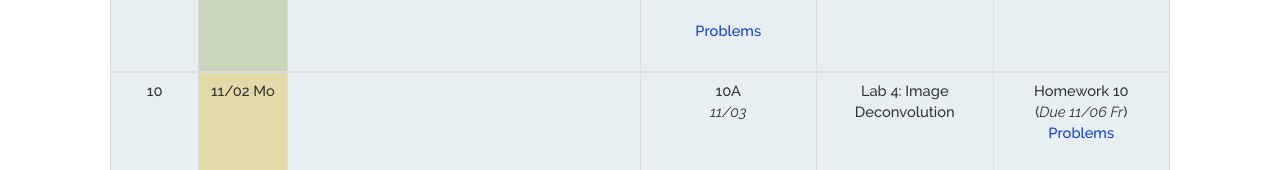
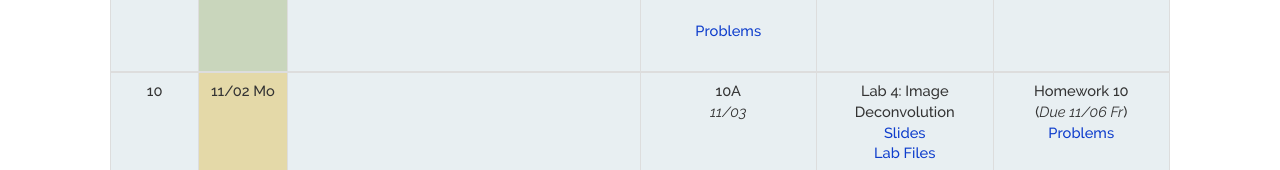
Before and after one commit to alokthakrar/fa26-www, a plain HTML site: page index.html in a window 1280 px wide. Shown: the part 3186-3356 px from the top of the page. Drawn offline with nearby package versions, Linux system fonts and the light colour scheme.

Commit message:
Lab 4: Image Deconvolution Added

```diff
--- a/index.html
+++ b/index.html
@@ -1385,6 +1385,8 @@ function showFontChange(f, prev) {
           <td rowspan="2" class="center">
             Lab 4: Image Deconvolution
             <br/>
+                 <a rel="noopener noreferrer" target="_blank" href = "lab/[Template] Image Deconvolution.pptx">Slides</a> <br/>
+                 <a rel="noopener noreferrer" target="_blank" href = "lab/lab_4_image_reconstruction.zip">Lab Files</a> <br/>
           </td>
            <!-- Terminating if for regular lab-->
 
```
Also changed, not shown: timestamp.txt, 2 other files.
